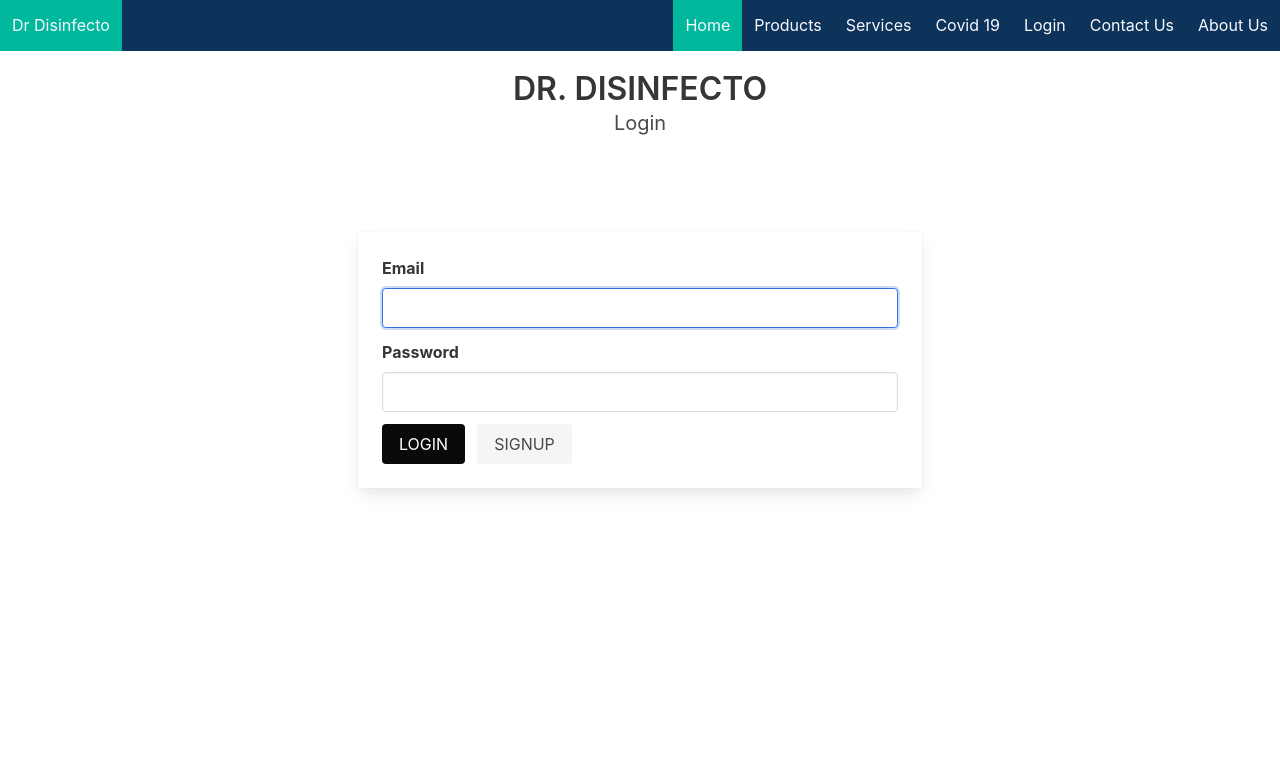
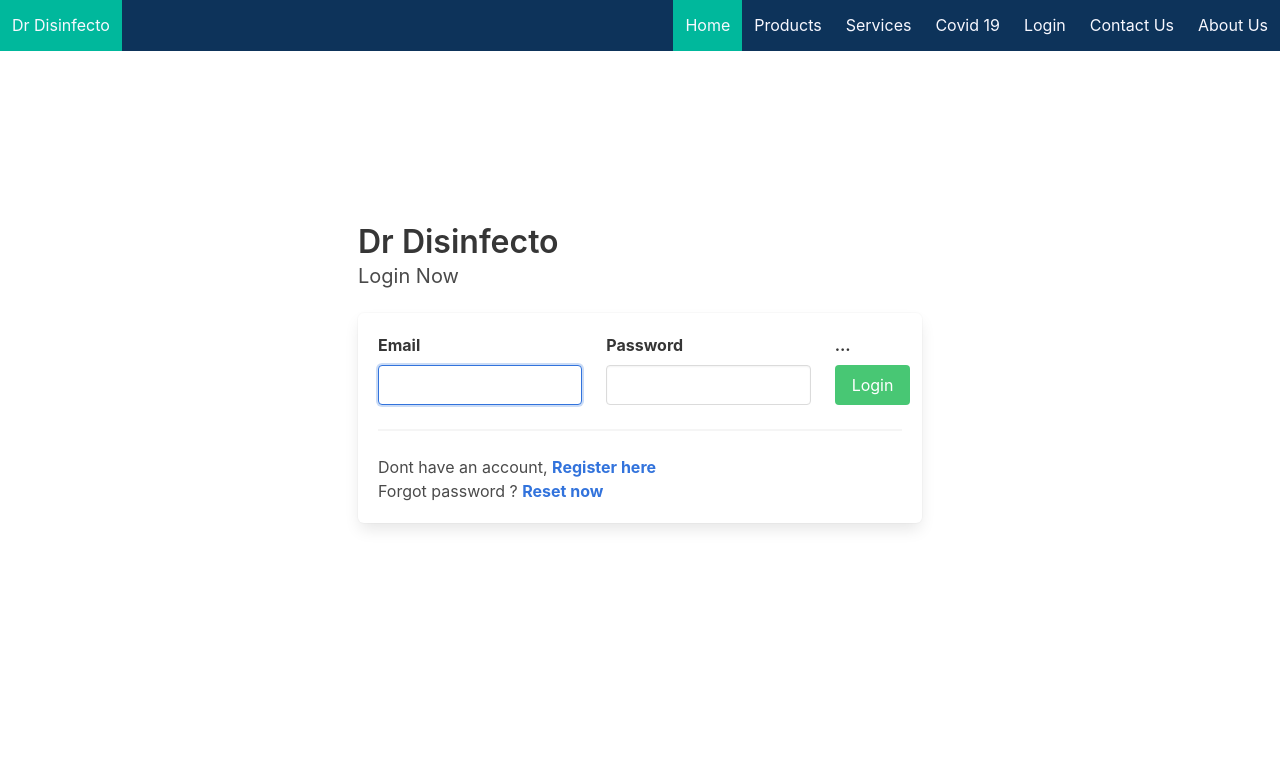
Before and after one commit to imrshu/dr-disinfecto, a Django app: page /login in a window 1280 px wide. Shown: the part 1-771 px from the top of the page. Run offline with Django 3.2, Linux system fonts and the light colour scheme; some libraries are stand-ins or nearby versions.

Commit message:
Fix: ui changes

```diff
--- a/disinfecto/product/urls.py
+++ b/disinfecto/product/urls.py
@@ -1,9 +1,11 @@
 from django.urls import path
 from .views import *
-from django.contrib.auth.views import login, logout
-
+from django.contrib.auth.views import (login, logout, password_reset, password_reset_done,
+password_reset_confirm, password_reset_complete
+)
 
 app_name = 'product'
+
 urlpatterns = [
     path('', index, name = 'index'),
     path('complaint', complaint, name = 'complaint'),
--- a/disinfecto/templates/base.html
+++ b/disinfecto/templates/base.html
@@ -11,7 +11,7 @@
     <link rel="stylesheet" href="https://kit-free.fontawesome.com/releases/latest/css/free-v4-font-face.min.css" media="all">
     <link rel="stylesheet" href="https://kit-free.fontawesome.com/releases/latest/css/free-v4-shims.min.css" media="all">
   </head>
-<body>
+<body class="has-background-white-hter">
         {% block body %}{% endblock %}
 </body>
 </html>
--- a/disinfecto/templates/footer.html
+++ b/disinfecto/templates/footer.html
@@ -3,9 +3,13 @@
       <div class="content has-text-centered">
         <div class="soc">
           <a href="https://fb.com/dr.disinfecto" target="_blank"><i class="fa fa-facebook fa-lg fa-2x" aria-hidden="true"></i></a> &nbsp;
-          <a href="https://www.instagram.com/dr.disinfecto/" target="_blank"><i class="fa fa-instagram fa-lg fa-2x" aria-hidden="true"></i></a>
+          <a href="https://www.instagram.com/dr.disinfecto/" target="_blank"><i class="fa fa-instagram fa-lg fa-2x" aria-hidden="true"></i></a>&nbsp;
+          <a href="https://twitter.com/DrDisinfecto" target="_blank"><i class="fa fa-twitter fa-lg fa-2x" aria-hidden="true"></i></a>
         </div>
         <br>
+        <p class="title is-5">
+          We are based in <i>New Delhi</i>
+        </p>
         <p class="title is-5">
           For more details please contact us at <br><br><b><a href="#">+91 9818427577</a></b>
         </p>
--- a/disinfecto/templates/registration/login.html
+++ b/disinfecto/templates/registration/login.html
@@ -12,29 +12,19 @@
 
 {% include 'navbar.html' %}
 
-<br>
-
-<section class="section">
-  <div class="container has-text-centered">
-    <h1 class="title">
-      DR. DISINFECTO
-    </h1>
-    <h2 class="subtitle">
-      Login
-    </h2>
-  </div>
-</section>
-
-
-<section class="hero">
+<section class="hero is-fullheight-with-navbar is-bold">
   <div class="hero-body">
     <div class="container">
       <div class="columns is-centered">
-        <div class="column is-half">
-          <div class="card">
-            <div class="card-content">
+        <div class="column is-6">
+          <p class="title">Dr Disinfecto</p>
+          <p class="subtitle">Login Now</p>
+          <div class="box">
+            <div>
               <form method="post">
                 {% csrf_token %}
+                <div class="columns is-multiline">
+                  <div class="column is-5">
                     <div class="field">
                       <label class="label">{{ form.username.label }}</label>
                       <div class="control">
@@ -44,6 +34,8 @@
                       <p class="help is-danger">Email is invalid</p>
                       {% endif %}
                     </div>
+                  </div>
+                  <div class="column is-5">
                     <div class="field">
                       <label class="label">{{ form.password.label }}</label>
                       <div class="control">
@@ -53,25 +45,24 @@
                       <p class="help is-danger">Password is incorrect</p>
                       {% endif %}
                     </div>
-              <div class="field is-grouped">
-                <p class="control">
-                  <button class="button is-black" type="submit">
-                    LOGIN
-                  </button>
-                </p>
-                <p class="control">
-                  <a class="button is-light" href="{% url 'product:signup' %}">
-                    SIGNUP
-                  </a>
-                </p>
                   </div>
-            </form>
+                  <div class="column is-2">
+                    <div class="field">
+                      <label class="label">...</label>
+                      <div class="control">
+                        <button type="submit" id="login-btn" class="button is-success"> Login </button>
                       </div>
                     </div>
                   </div>
                 </div>
-
-
+              </form>
+              <hr>
+              <p> Dont have an account, <a href="{% url 'product:signup' %}" class=""><b>Register here</b></a></p>
+              <p> Forgot password ? <a href="{% url 'password_reset' %}" class=""><b>Reset now</b></a></p>
+            </div>
+          </div>
+        </div>
+      </div>
     </div>
   </div>
 </section>
```
Also changed, not shown: disinfecto/templates/home.html (+14 -2 lines), disinfecto/templates/signup.html (+20 -26 lines). Lines whose indentation alone changed are shown as unchanged.
